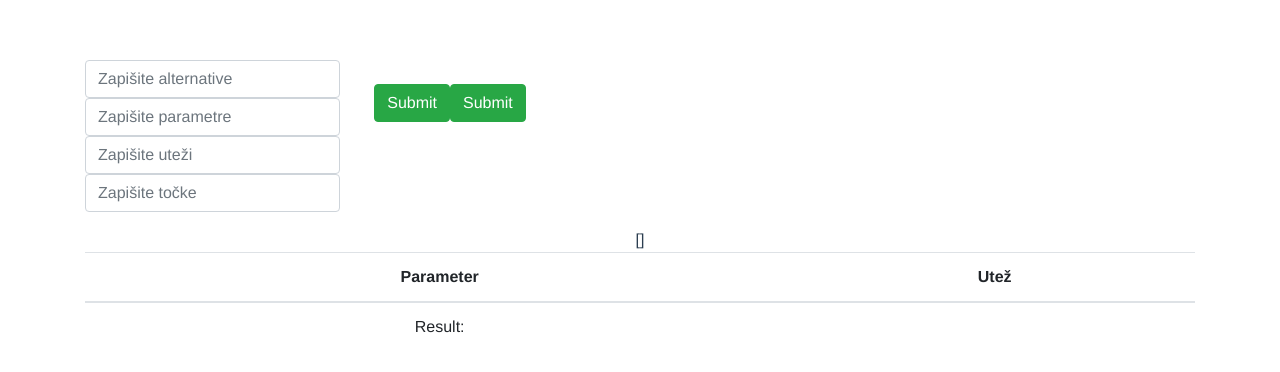
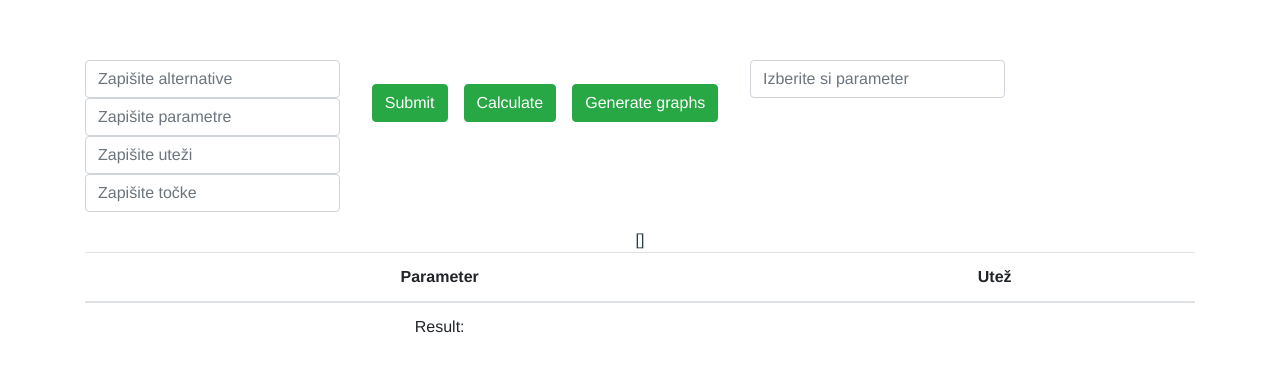
Before and after one commit to AmadejKrepek/WebMethodKT, a Vue app: page / in a window 1280 px wide. Shown: the top 372 px of the page. Built offline with nearby package versions, Linux system fonts and the light colour scheme.

Commit message:
Added new input form

```diff
--- a/src/components/KTMethod.vue
+++ b/src/components/KTMethod.vue
@@ -29,14 +29,44 @@
           />
         </div>
       </div>
-      <div class="col-12 col-lg-2 mt-4">
+      <div class="col-12 col-lg-4 mt-4">
           <button class="btn btn-success" v-on:click="submitFile()">Submit</button>
-          <button class="btn btn-success" v-on:click="Verify()">Submit</button>
+          <button class="btn btn-success ml-3" v-on:click="Verify()">Calculate</button>
+          <button class="btn btn-success ml-3" v-on:click="Generate()">Generate graphs</button>
+      </div>
+      <div class="col-12 col-lg-3">
+          <input
+            class="form-control"
+            type="text"
+            placeholder="Izberite si parameter"
+            v-model="paramSelector"
+          />
       </div>
     </div>
     <div class="row">
       <div class="col-12 col-lg-12">
         <Graph :data="data" :result="result"/>
+      </div>
+    </div>
+        <div class="row">
+
+      <div class="col-12 col-lg-12" v-if="gen === true">
+        <WindGraph
+          :data="altArr"
+          :labels="altTitle"
+          :chartId="'chart1'"
+          :label="'Alternatives'"
+          :borderColor="'rgb(23, 79, 45)'"
+          :type="'pie'"
+        />
+        <WindGraph
+          :data="paramArr"
+          :labels="paramTitle"
+          :chartId="'chart2'"
+          :label="'Parameters'"
+          :borderColor="'rgb(77, 39, 107)'"
+          :type="'pie'"
+        />
       </div>
     </div>
   </div>
@@ -45,21 +75,30 @@
 <script>
 import Graph from "./Table";
 import MethodKT from "../functions/MethodKT.js";
+import WindGraph from "./Chart";
 
 export default {
   name: "KTMethod",
   components: {
     Graph,
+    WindGraph
   },
   data() {
     return {
       data: [],
+      paramSelector: [],
       alternative: [],
       parameter: [],
       weight: [],
       point: [],
       check: false,
       result: [],
+      gen: false,
+      altArr: [],
+      altTitle: [],
+      paramArr: [],
+      paramTitle: [],
+      paraTitle: [],
     };
   },
   methods: {
@@ -72,6 +111,14 @@ export default {
     },
     Verify() {
       this.check = true;
+    },
+    Generate() {
+      this.altArr = MethodKT.GetAltArray();
+      this.altTitle = MethodKT.GetAltTitle();
+      this.paramArr = MethodKT.GetParamArray();
+      this.paramTitle = MethodKT.GetParamTitle();
+      MethodKT.SelectedParam(this.paramSelector);
+      this.gen = true;
     }
   },
   props: {},
```
